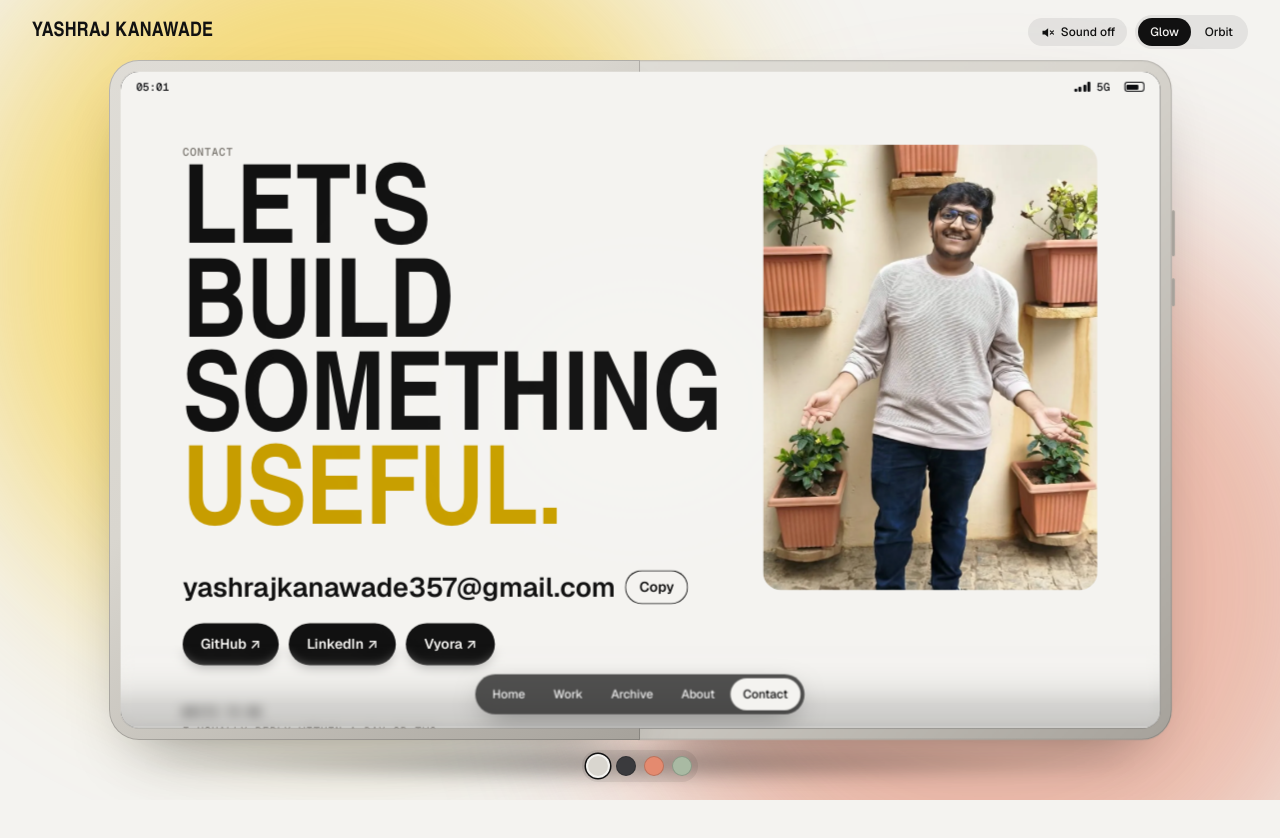
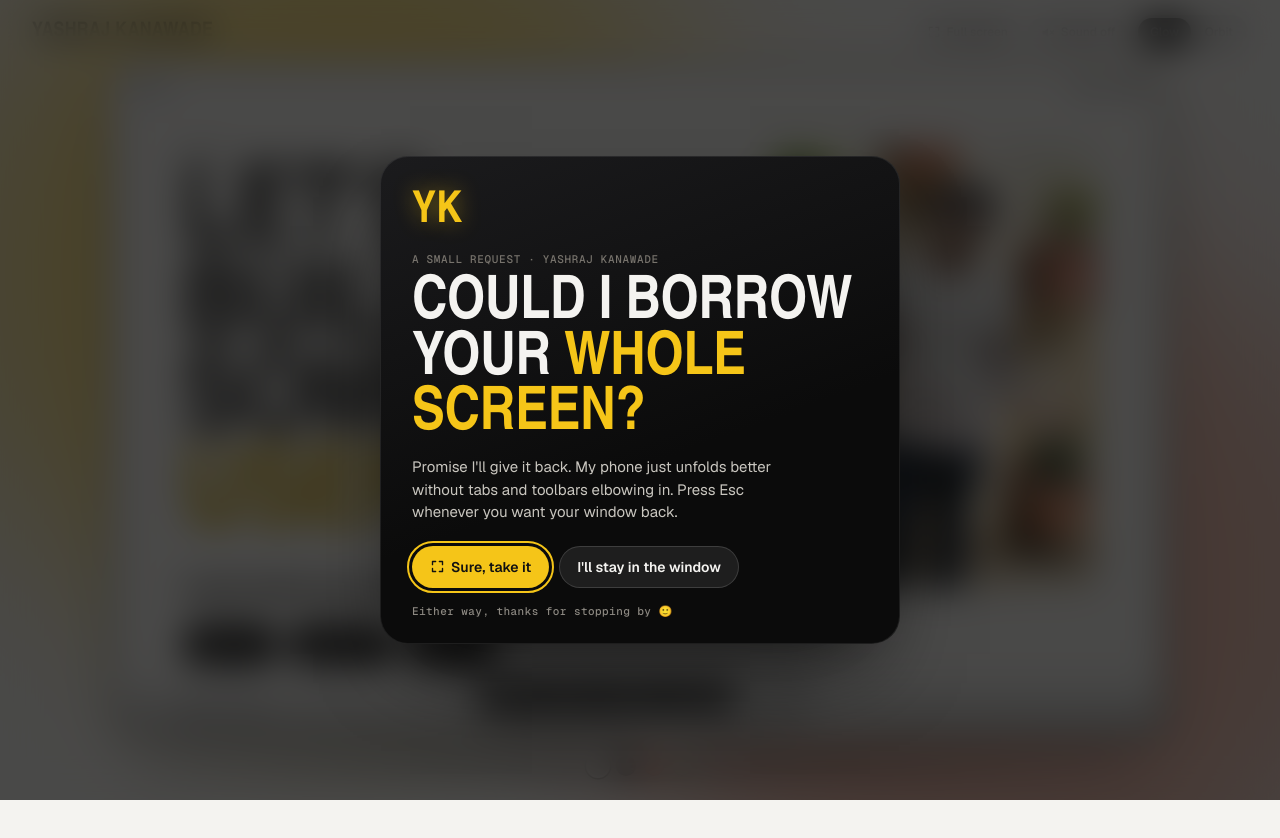
Before and after one commit to yashrajkanawade357/Portfolio_Website, a React (Vite) app: page /contact in a window 1280 px wide. Shown: the top 838 px of the page. Built offline with nearby package versions, Linux system fonts and the light colour scheme; a web font is replaced by a local one.

Commit message:
feat: start screen asking to borrow the whole screen (full screen or stay in window), full-screen toggle in the top bar

```diff
--- a/src/components/LockScreen.tsx
+++ b/src/components/LockScreen.tsx
@@ -8,22 +8,22 @@ const vyora = projects.find((p) => p.slug === "vyora")!
 const sindhu = projects.find((p) => p.slug === "project-sindhu")!
 
 /* first visit only: the phone boots before the lock screen lights up */
-function useBoot() {
+function useBoot(hold: boolean) {
   const [booting, setBooting] = useState(() => {
     try { return !localStorage.getItem("yk-booted") && !matchMedia("(prefers-reduced-motion: reduce)").matches } catch { return false }
   })
   const done = () => { setBooting(false); try { localStorage.setItem("yk-booted", "1") } catch { /* private mode */ } }
   useEffect(() => {
-    if (!booting) return
+    if (!booting || hold) return
     const t = setTimeout(done, 1900)
     return () => clearTimeout(t)
-  }, [booting])
+  }, [booting, hold])
   return [booting, done] as const
 }
 
-export default function LockScreen({ onUnfold, style }: { onUnfold: () => void; style: React.CSSProperties }) {
+export default function LockScreen({ onUnfold, style, hold = false }: { onUnfold: () => void; style: React.CSSProperties; hold?: boolean }) {
   const { time, date } = useClock()
-  const [booting, skip] = useBoot()
+  const [booting, skip] = useBoot(hold)
   return (
     <div className="lock" style={style}>
       <img className="lock-photo" src="/media/photos/portrait-studio.webp" alt="" />
@@ -63,7 +63,7 @@ export default function LockScreen({ onUnfold, style }: { onUnfold: () => void;
       </motion.div>
 
       <AnimatePresence>
-        {booting && (
+        {booting && !hold && (
           <motion.button className="boot" onClick={skip} aria-label="Skip intro" exit={{ opacity: 0, transition: { duration: 0.45 } }}>
             <motion.span
               className="boot-mark"
--- a/src/components/Shell.tsx
+++ b/src/components/Shell.tsx
@@ -55,8 +55,11 @@ function useViewport() {
       // phones resize the viewport when the URL bar slides; only react to real changes
       if (w !== last.w || Math.abs(h - last.h) > 120) { last = { w, h }; setV(last) }
     }
+    // full screen changes the height by less than the URL-bar guard above, so always take it
+    const fs = () => setTimeout(() => { last = { w: window.innerWidth, h: window.innerHeight }; setV(last) }, 60)
     window.addEventListener("resize", on)
-    return () => window.removeEventListener("resize", on)
+    document.addEventListener("fullscreenchange", fs)
+    return () => { window.removeEventListener("resize", on); document.removeEventListener("fullscreenchange", fs) }
   }, [])
   return v
 }
@@ -213,6 +216,30 @@ export default function Shell({ children }: { children: ReactNode }) {
   }, [award])
   const soundOn = useSound()
 
+  // full screen: a toggle in the top bar (browsers only allow it after a click)
+  const canFull = typeof document !== "undefined" && !!document.documentElement.requestFullscreen && !g.phone
+  const [full, setFull] = useState(() => !!document.fullscreenElement)
+  useEffect(() => {
+    const on = () => setFull(!!document.fullscreenElement)
+    document.addEventListener("fullscreenchange", on)
+    return () => document.removeEventListener("fullscreenchange", on)
+  }, [])
+  const toggleFull = () => {
+    play("tap")
+    if (document.fullscreenElement) void document.exitFullscreen().catch(() => {})
+    else void document.documentElement.requestFullscreen().catch(() => {})
+  }
+
+  // before the site starts (once per session, laptops): ask to go full screen
+  const [gate, setGate] = useState(() => {
+    try { return canFull && !document.fullscreenElement && !sessionStorage.getItem("yk-gate") } catch { return false }
+  })
+  const start = (fullscreen: boolean) => {
+    try { sessionStorage.setItem("yk-gate", "1") } catch { /* private mode */ }
+    if (fullscreen) void document.documentElement.requestFullscreen().catch(() => {})
+    setGate(false)
+  }
+
   const unfoldNow = () => window.scrollTo({ top: unfold, behavior: reduce ? "auto" : "smooth" })
 
   // keyboard users: bring a focused link inside the screen into view
@@ -233,10 +260,19 @@ export default function Shell({ children }: { children: ReactNode }) {
       <SceneLayer scene={scene} />
 
       {g.phone && <LaptopHint />}
+      <AnimatePresence>{gate && <StartGate onStart={start} />}</AnimatePresence>
 
       {!g.phone && <header className="topbar">
         <Link to="/" className="logo">{person.name}</Link>
         <div className="top-tools">
+        {canFull && (
+          <button className="sound" aria-pressed={full} onClick={toggleFull} aria-label={full ? "Exit full screen" : "Full screen"}>
+            <svg viewBox="0 0 24 24" width="14" height="14" aria-hidden fill="none" stroke="currentColor" strokeWidth="2" strokeLinecap="round" strokeLinejoin="round">
+              {full ? <path d="M9 4v5H4M15 4v5h5M9 20v-5H4M15 20v-5h5" /> : <path d="M4 9V4h5M20 9V4h-5M4 15v5h5M20 15v5h-5" />}
+            </svg>
+            <span>{full ? "Exit" : "Full screen"}</span>
+          </button>
+        )}
         <button className="sound" aria-pressed={soundOn} onClick={() => setSound(!soundOn)} aria-label={soundOn ? "Turn sound off" : "Turn sound on"}>
           <svg viewBox="0 0 24 24" width="15" height="15" aria-hidden><path d="M4 9v6h4l5 4V5L8 9H4z" fill="currentColor" />
             {soundOn ? <path d="M16 8.5a5 5 0 0 1 0 7M18.5 6a8.5 8.5 0 0 1 0 12" fill="none" stroke="currentColor" strokeWidth="1.8" strokeLinecap="round" />
@@ -293,7 +329,7 @@ export default function Shell({ children }: { children: ReactNode }) {
                     <div className="glass off" style={{ inset: `${g.b}px 0 ${g.b}px ${g.b}px`, borderRadius: `${g.r - g.b}px 0 0 ${g.r - g.b}px` }} />
                   </div>
                   <div className="face back" style={{ borderRadius: g.r }} inert={open}>
-                    {fold && <LockScreen onUnfold={unfoldNow} style={lockStyle} />}
+                    {fold && <LockScreen onUnfold={unfoldNow} style={lockStyle} hold={gate} />}
                     {fold && tilt && <Glare bg={glare} style={lockStyle} />}
                   </div>
                 </motion.div>
@@ -361,7 +397,7 @@ export default function Shell({ children }: { children: ReactNode }) {
             {g.portrait && fold && (
               <div style={{ position: "absolute", inset: g.b, borderRadius: g.r - g.b, overflow: "hidden", transform: "translateZ(4px)" }} inert={open}>
                 <motion.div style={{ position: "absolute", inset: 0, y: lockY }}>
-                  <LockScreen onUnfold={unfoldNow} style={{ inset: 0 }} />
+                  <LockScreen onUnfold={unfoldNow} style={{ inset: 0 }} hold={gate} />
                 </motion.div>
               </div>
             )}
@@ -402,6 +438,41 @@ function LaptopHint() {
         </motion.div>
       )}
     </AnimatePresence>
+  )
+}
+
+/* the start screen: offer full screen before the phone boots (browsers only allow it after a click) */
+function StartGate({ onStart }: { onStart: (fullscreen: boolean) => void }) {
+  useEffect(() => {
+    const key = (e: KeyboardEvent) => { if (e.key === "Enter") onStart(true); if (e.key === "Escape") onStart(false) }
+    window.addEventListener("keydown", key)
+    document.documentElement.style.overflow = "hidden"
+    return () => { window.removeEventListener("keydown", key); document.documentElement.style.overflow = "" }
+  }, [onStart])
+  return (
+    <motion.div
+      className="gate" role="dialog" aria-modal="true" aria-labelledby="gate-title"
+      initial={{ opacity: 0 }} animate={{ opacity: 1 }} exit={{ opacity: 0, transition: { duration: 0.4 } }}
+    >
+      <motion.div
+        className="gate-card"
+        initial={{ opacity: 0, y: 24, scale: 0.97 }} animate={{ opacity: 1, y: 0, scale: 1 }} exit={{ opacity: 0, y: -12, scale: 0.98 }}
+        transition={{ type: "spring", bounce: 0.2, visualDuration: 0.5, delay: 0.1 }}
+      >
+        <span className="gate-mark" aria-hidden>YK</span>
+        <p className="label muted">A small request · {person.name}</p>
+        <h1 id="gate-title" className="display">Could I borrow your <span className="accent">whole screen?</span></h1>
+        <p className="gate-text">Promise I'll give it back. My phone just unfolds better without tabs and toolbars elbowing in. Press Esc whenever you want your window back.</p>
+        <div className="gate-actions">
+          <button className="btn btn-pulse" onClick={() => onStart(true)} autoFocus>
+            <svg viewBox="0 0 24 24" width="15" height="15" aria-hidden fill="none" stroke="currentColor" strokeWidth="2.2" strokeLinecap="round" strokeLinejoin="round"><path d="M4 9V4h5M20 9V4h-5M4 15v5h5M20 15v5h-5" /></svg>
+            Sure, take it
+          </button>
+          <button className="btn gate-skip" onClick={() => onStart(false)}>I'll stay in the window</button>
+        </div>
+        <p className="gate-note">Either way, thanks for stopping by 🙂</p>
+      </motion.div>
+    </motion.div>
   )
 }
 
--- a/src/styles.css
+++ b/src/styles.css
@@ -42,6 +42,16 @@ button { font: inherit; color: inherit; background: none; border: 0; cursor: poi
 .topbar > * { pointer-events: auto; }
 .logo { font-family: var(--display); font-weight: 900; font-size: 20px; letter-spacing: 0.01em; text-transform: uppercase; }
 .top-tools { display: flex; align-items: center; gap: 8px; }
+/* start screen: offer full screen before the phone boots */
+.gate { position: fixed; inset: 0; z-index: 60; display: grid; place-items: center; padding: 24px; background: rgba(8,8,8,.72); backdrop-filter: blur(18px); -webkit-backdrop-filter: blur(18px); }
+.gate-card { width: min(520px, 100%); display: grid; justify-items: start; gap: 12px; padding: 34px 32px 26px; border-radius: 28px; color: #f4f3f0;
+  background: linear-gradient(160deg, #1b1b1d, #0b0b0b 60%); box-shadow: 0 40px 80px -30px rgba(0,0,0,.8), inset 0 0 0 1px rgba(255,255,255,.08); }
+.gate-mark { font-family: var(--display); font-weight: 900; font-size: 44px; line-height: 1; color: var(--pulse); text-shadow: 0 0 22px rgba(245,197,24,.45); margin-bottom: 6px; }
+.gate-card h1 { font-size: clamp(40px, 6vw, 60px); line-height: 0.92; }
+.gate-text { font-size: 15px; line-height: 1.5; color: #c9c6bf; max-width: 40ch; }
+.gate-actions { display: flex; flex-wrap: wrap; gap: 10px; margin-top: 10px; }
+.gate-skip { background: rgba(255,255,255,.08); color: #f4f3f0; box-shadow: inset 0 0 0 1px rgba(255,255,255,.14); }
+.gate-note { font: 500 11px var(--mono); letter-spacing: 0.04em; color: #8d8982; margin-top: 4px; }
 .sound { display: inline-flex; align-items: center; gap: 6px; padding: 6px 12px; border-radius: 999px; font-size: 12px; font-weight: 500;
   background: color-mix(in srgb, var(--page-ink) 7%, transparent); color: var(--page-ink); }
 .sound[aria-pressed="true"] { background: var(--page-ink); color: var(--page-bg); }
```
